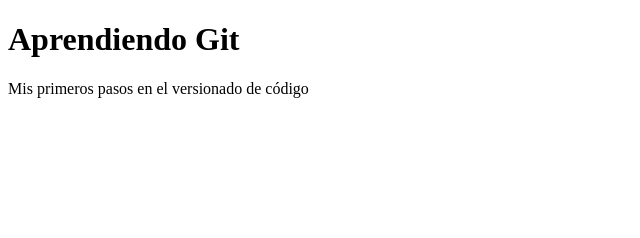
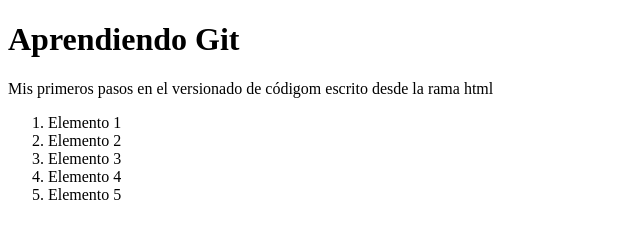
Before and after one commit to omar0369/curso-git, a plain HTML site: page index.html in a window 1280 px wide. Shown: the whole page, without its empty margins (0-640 px from the left). Drawn offline with Linux system fonts and the light colour scheme.

Commit message:
Agregando index.js al index.html

```diff
--- a/index.html
+++ b/index.html
@@ -7,6 +7,14 @@
 </head>
 <body>
   <h1>Aprendiendo Git</h1>
-  <p>Mis primeros pasos en el versionado de código</p>
+  <p>Mis primeros pasos en el versionado de códigom escrito desde la rama html</p>
+  <ol>
+    <li>Elemento 1</li>
+    <li>Elemento 2</li>
+    <li>Elemento 3</li>
+    <li>Elemento 4</li>
+    <li>Elemento 5</li>
+  </ol>
+  <script src="index.js"></script>
 </body>
 </html>
```
